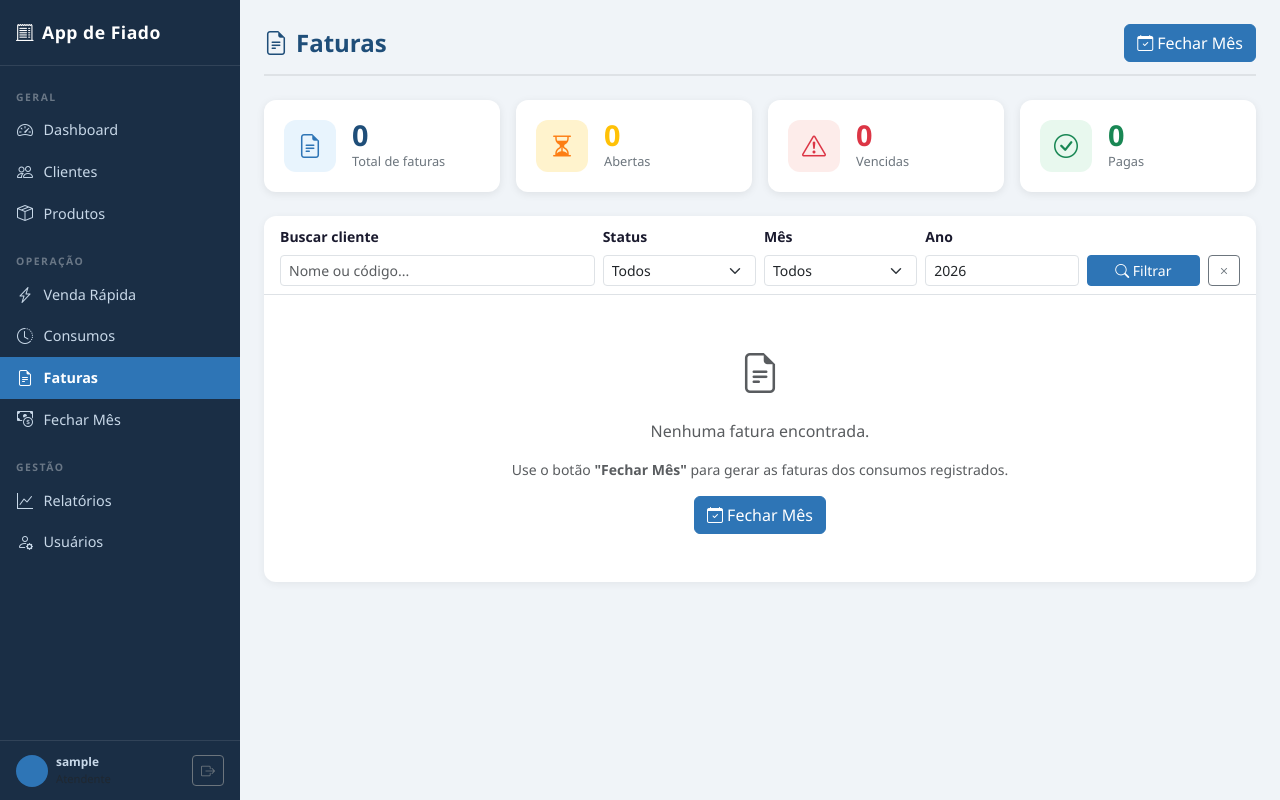
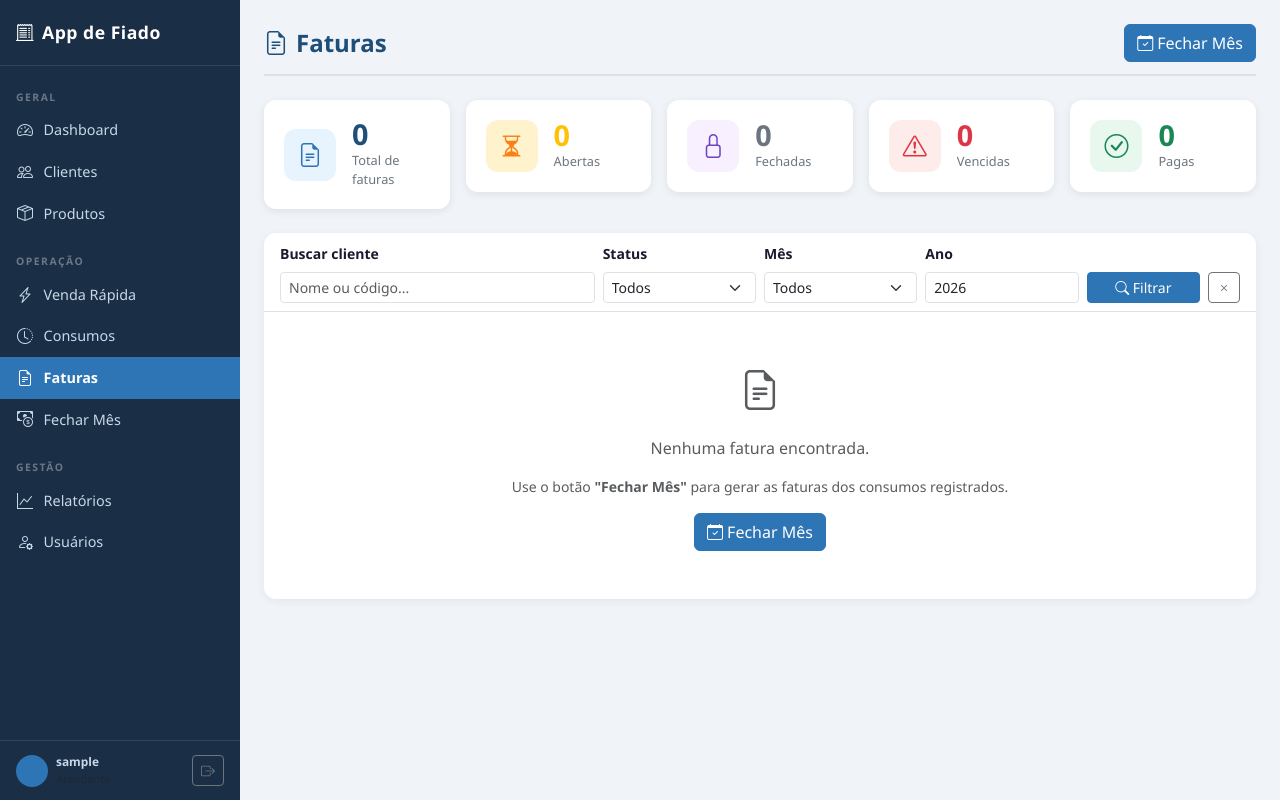
Before and after one commit to felipebandeira23/fiado-app, a Django app: page /faturas/ in a window 1280 px wide. Run offline with Django 4.2, Linux system fonts and the light colour scheme; the visitor is signed in with stand-in values (Sample User, id 1); data that the repository does not hold is empty; some libraries are stand-ins or nearby versions.

Commit message:
Refine faturas counters labels and pluralization UX
Agent-Logs-Url: https://github.com/felipebandeira23/fiado-app/sessions/3b1be7ba-c148-4e95-8489-0411ea2e15b5

Co-authored-by: felipebandeira23 <214303941+felipebandeira23@users.noreply.github.com>

```diff
--- a/apps/faturas/views.py
+++ b/apps/faturas/views.py
@@ -54,7 +54,7 @@ def lista_faturas(request):
 
     resumo = {
         'total_faturas': qs.count(),
-        'abertas': qs.filter(status__in=[FaturaMensal.STATUS_ABERTA, FaturaMensal.STATUS_FECHADA]).count(),
+        'abertas': qs.filter(status=FaturaMensal.STATUS_ABERTA).count(),
         'fechadas': qs.filter(status=FaturaMensal.STATUS_FECHADA).count(),
         'vencidas': qs.filter(status=FaturaMensal.STATUS_VENCIDA).count(),
         'pagas': qs.filter(status=FaturaMensal.STATUS_PAGA).count(),
@@ -187,6 +187,7 @@ def fechar_mes(request):
                         ano=ano,
                         defaults={
                             'valor_total': total,
+                            # Fatura recém-gerada fica em aberto aguardando pagamento.
                             'status': FaturaMensal.STATUS_ABERTA,
                             'data_fechamento': date.today(),
                             'data_vencimento': data_vencimento,
--- a/templates/consumos/venda_rapida.html
+++ b/templates/consumos/venda_rapida.html
@@ -378,9 +378,7 @@
           <h5 class="fw-bold">Consumo registrado!</h5>
           <p class="text-muted mb-0">
             <strong x-text="sucessoNome"></strong><br>
-            R$ <span x-text="sucessoTotal"></span> ·
-            <span x-text="sucessoItens"></span>
-            <span x-text="Number(sucessoItens) === 1 ? 'item' : 'itens'"></span>
+            <span x-text="`R$ ${sucessoTotal} · ${sucessoItens} ${Number(sucessoItens) === 1 ? 'item' : 'itens'}`"></span>
           </p>
           <template x-if="sucessoAviso">
             <div class="alert alert-warning mt-3 text-start" x-text="sucessoAviso"></div>
--- a/templates/faturas/lista.html
+++ b/templates/faturas/lista.html
@@ -11,7 +11,7 @@
 
 <!-- Cards de resumo -->
 <div class="row g-3 mb-4">
-  <div class="col-6 col-md-3">
+  <div class="col-6 col-md-4 col-lg">
     <div class="stat-card bg-white">
       <div class="stat-icon" style="background:#e8f4fd; color:#2E75B6;">
         <i class="bi bi-file-earmark-text"></i>
@@ -22,7 +22,7 @@
       </div>
     </div>
   </div>
-  <div class="col-6 col-md-3">
+  <div class="col-6 col-md-4 col-lg">
     <div class="stat-card bg-white">
       <div class="stat-icon" style="background:#fff3cd; color:#fd7e14;">
         <i class="bi bi-hourglass-split"></i>
@@ -33,7 +33,18 @@
       </div>
     </div>
   </div>
-  <div class="col-6 col-md-3">
+  <div class="col-6 col-md-4 col-lg">
+    <div class="stat-card bg-white">
+      <div class="stat-icon" style="background:#f8f0ff; color:#6f42c1;">
+        <i class="bi bi-lock"></i>
+      </div>
+      <div>
+        <div class="stat-value text-secondary">{{ resumo.fechadas }}</div>
+        <div class="stat-label">Fechadas</div>
+      </div>
+    </div>
+  </div>
+  <div class="col-6 col-md-4 col-lg">
     <div class="stat-card bg-white">
       <div class="stat-icon" style="background:#fdecea; color:#dc3545;">
         <i class="bi bi-exclamation-triangle"></i>
@@ -44,7 +55,7 @@
       </div>
     </div>
   </div>
-  <div class="col-6 col-md-3">
+  <div class="col-6 col-md-4 col-lg">
     <div class="stat-card bg-white">
       <div class="stat-icon" style="background:#e8f8ee; color:#198754;">
         <i class="bi bi-check-circle"></i>
@@ -144,7 +155,7 @@
             {% elif fatura.status == 'vencida' %}
               <span class="badge bg-danger">Vencida</span>
             {% elif fatura.status == 'fechada' %}
-              <span class="badge bg-warning text-dark">Aberta</span>
+              <span class="badge bg-warning text-dark">Fechada</span>
             {% else %}
               <span class="badge bg-secondary">Aberta</span>
             {% endif %}
```
